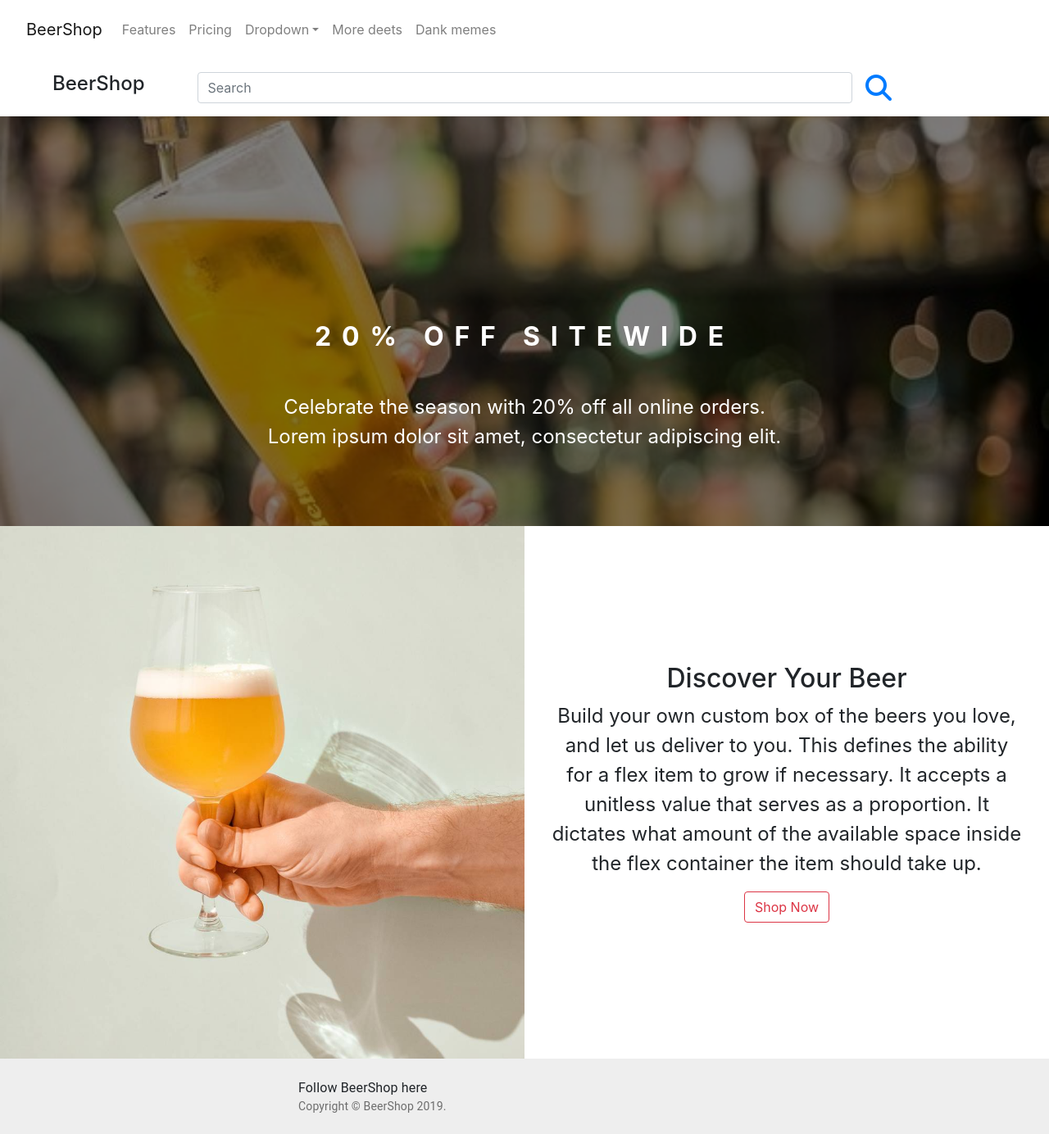
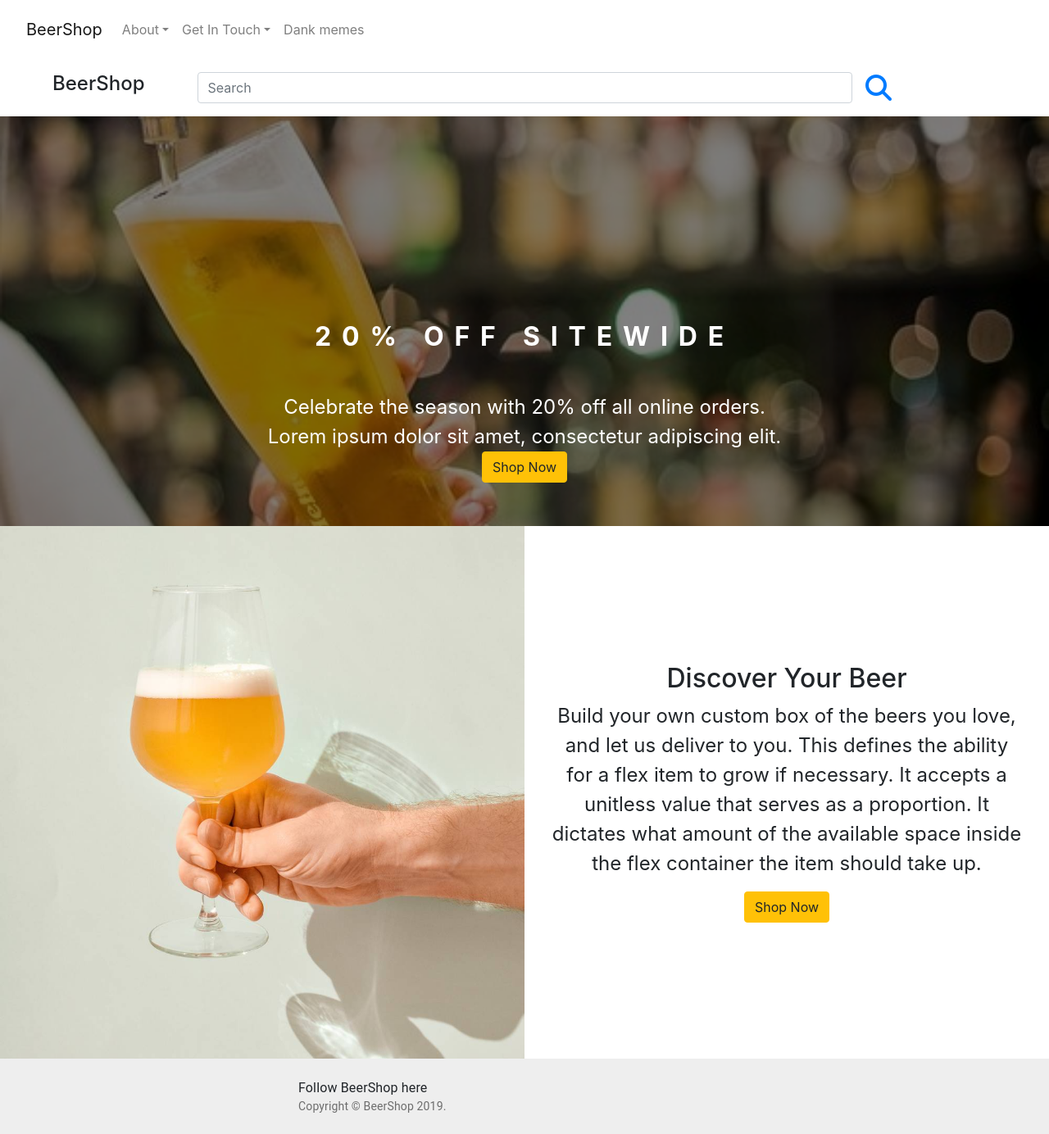
Before and after one commit to cechae/Beer, a React (Create React App) app: page / in a window 1280 px wide. Shown: the whole page at 82% size. Built offline with nearby package versions, Linux system fonts and the light colour scheme.

Commit message:
fix styling

```diff
--- a/src/Featured.js
+++ b/src/Featured.js
@@ -22,7 +22,7 @@ export default class Featured extends Component {
                             <p> Build your own custom box of the beers you love, and let us deliver to you.
                             This defines the ability for a flex item to grow if necessary. It accepts a unitless value that serves as a proportion.
                             It dictates what amount of the available space inside the flex container the item should take up. </p>
-                            <Button variant="outline-danger" onClick={() => this.goToSearchResult()}>Shop Now</Button>
+                            <Button variant="warning" onClick={() => this.goToSearchResult()}>Shop Now</Button>
                         </div>
 
 
--- a/src/Header.js
+++ b/src/Header.js
@@ -6,25 +6,27 @@ import NavDropdown from 'react-bootstrap/NavDropdown';
 const Header = () => {
     return (
         <Navbar collapseOnSelect expand="lg" variant="light">
-            <Navbar.Brand href="#home">BeerShop</Navbar.Brand>
+            <Navbar.Brand href="/">BeerShop</Navbar.Brand>
             <Navbar.Toggle aria-controls="responsive-navbar-nav" />
             <Navbar.Collapse id="responsive-navbar-nav">
                 <Nav className="mr-auto">
-                <Nav.Link href="#features">Features</Nav.Link>
-                <Nav.Link href="#pricing">Pricing</Nav.Link>
-                <NavDropdown title="Dropdown" id="collasible-nav-dropdown">
-                    <NavDropdown.Item href="#action/3.1">Action</NavDropdown.Item>
-                    <NavDropdown.Item href="#action/3.2">Another action</NavDropdown.Item>
-                    <NavDropdown.Item href="#action/3.3">Something</NavDropdown.Item>
-                    <NavDropdown.Divider />
-                    <NavDropdown.Item href="#action/3.4">Separated link</NavDropdown.Item>
-                </NavDropdown>
+
+                    <NavDropdown title="About" id="collasible-nav-dropdown">
+                        <NavDropdown.Item href="#action/3.1">About Us</NavDropdown.Item>
+                        <NavDropdown.Item href="#action/3.2">Careers</NavDropdown.Item>
+                        <NavDropdown.Item href="#action/3.3">FAQ</NavDropdown.Item>
+                    </NavDropdown>
+                    <NavDropdown title="Get In Touch" id="collasible-nav-dropdown2">
+                        <NavDropdown.Item href="#action/3.1">Support</NavDropdown.Item>
+                        <NavDropdown.Item href="#action/3.2">Returns</NavDropdown.Item>
+                        <NavDropdown.Item href="#action/3.3">General</NavDropdown.Item>
+                    </NavDropdown>
+
                 </Nav>
                 <Nav>
-                <Nav.Link href="#deets">More deets</Nav.Link>
-                <Nav.Link eventKey={2} href="#memes">
-                    Dank memes
-                </Nav.Link>
+                    <Nav.Link eventKey={2} href="#memes">
+                        Dank memes
+                    </Nav.Link>
                 </Nav>
             </Navbar.Collapse>
         </Navbar>
--- a/src/ImageSlider.js
+++ b/src/ImageSlider.js
@@ -1,7 +1,12 @@
-import React from 'react';
+import React, {Component} from 'react';
 import Carousel from 'react-bootstrap/Carousel';
+import Button from 'react-bootstrap/Button';
 
-const ImageSlider = () => {
+export default class ImageSlider extends Component {
+    goToSearchResult = () => {
+        window.location = `/searchResult/shop`;
+    }
+    render() {
         return (
             <div className="img-slider">
                     <Carousel>
@@ -28,7 +33,7 @@ const ImageSlider = () => {
                                     <h2>20% OFF SITEWIDE</h2>
                                     <p>Celebrate the season with 20% off all online orders.</p>
                                     <p>Lorem ipsum dolor sit amet, consectetur adipiscing elit.</p>
-
+                                    <Button variant="warning" onClick={() => this.goToSearchResult()}>Shop Now</Button>
                                 </div>
 
                             </Carousel.Caption>
@@ -49,6 +54,6 @@ const ImageSlider = () => {
                 </div>
 
         )
+    }
 
 }
-export default ImageSlider;
```
